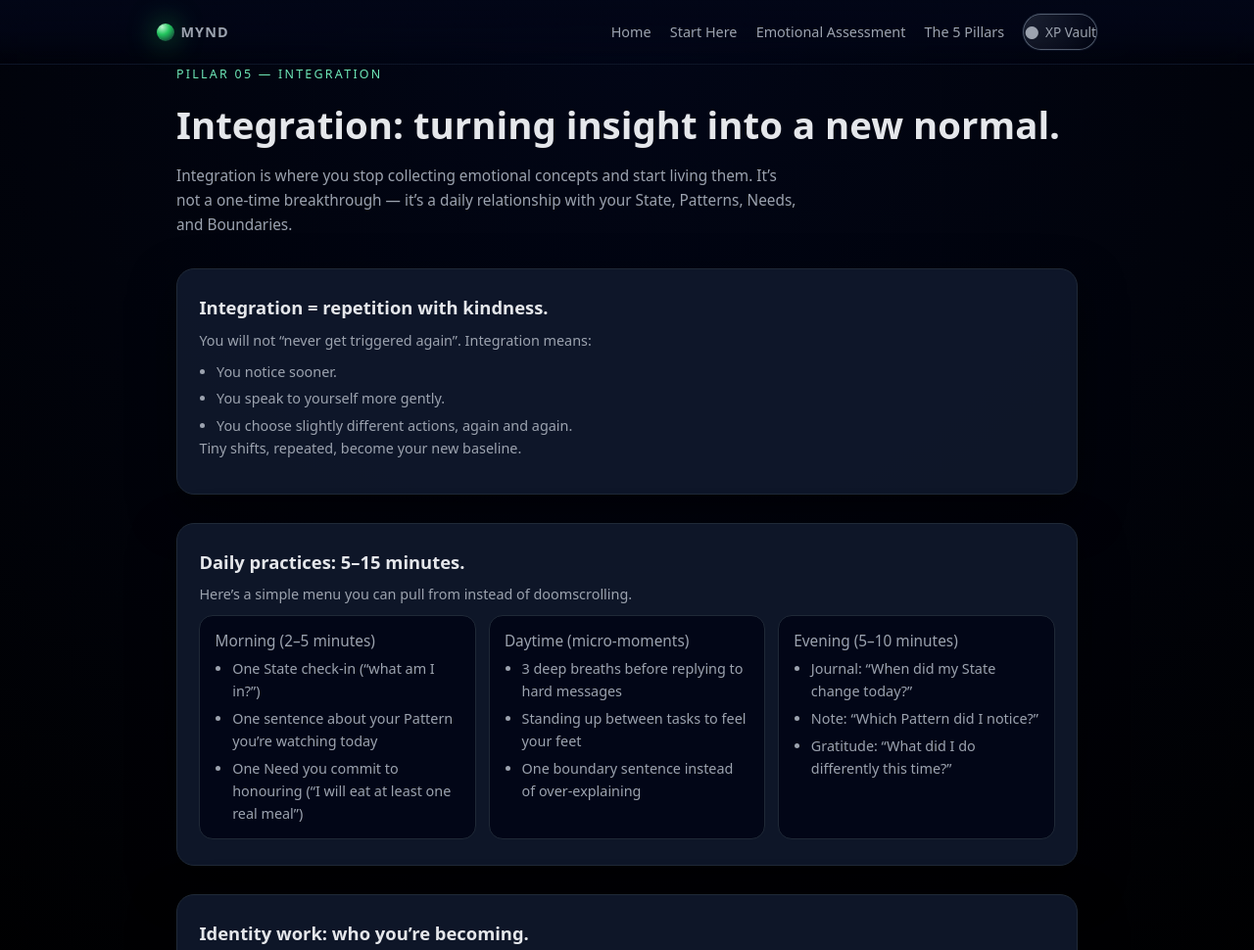
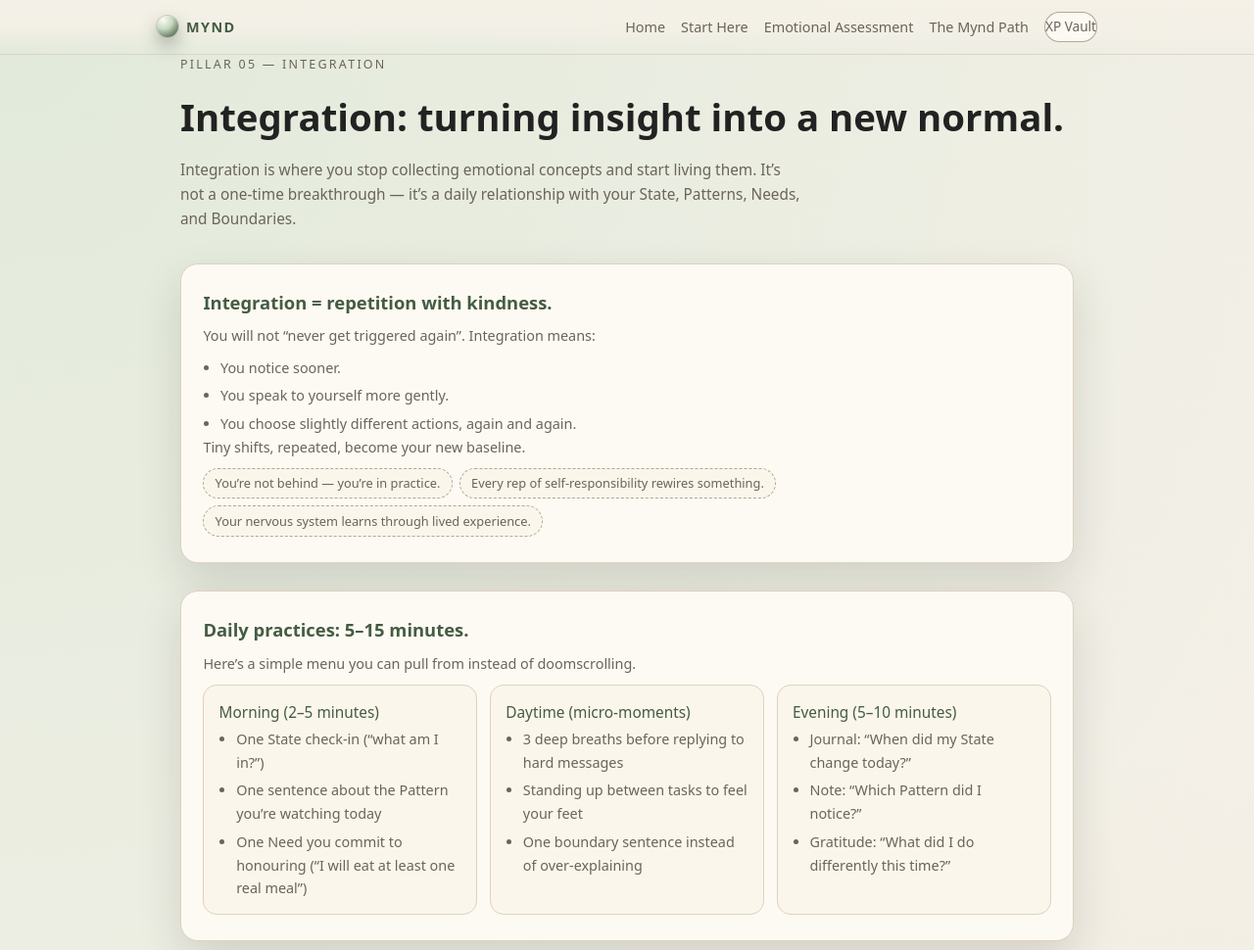
Before and after one commit to ZenRestoration/InnerVerse, a plain HTML site: page integration.html in a window 1280 px wide. Shown: the top 970 px of the page at 98% size. Drawn offline with Linux system fonts and the light colour scheme.

Commit message:
Update integration.html

```diff
--- a/integration.html
+++ b/integration.html
@@ -7,60 +7,179 @@
   <meta name="description" content="Bring State, Patterns, Needs, and Boundaries together into daily practices, routines, and relationship upgrades." />
   <style>
     :root {
-      --bg:#050910;
-      --card:#101827;
-      --accent:#6ee7b7;
-      --accent-2:#38bdf8;
-      --text:#e5e7eb;
-      --muted:#9ca3af;
-      --border:#1f2937;
-      --font-sans:system-ui,-apple-system,BlinkMacSystemFont,"Inter",sans-serif;
-      --radius-lg:18px;
-      --shadow-soft:0 18px 45px rgba(0,0,0,0.5);
-      --transition:200ms ease;
+      /* Warm, parchment Mynd theme */
+      --bg: #f4f0e7;
+      --bg-alt: #e7e0d0;
+      --card: #fdfaf4;
+      --accent: #445c42;     /* deep moss */
+      --accent-soft: #d7e1d1;
+      --accent-2: #7b8f6a;   /* sage */
+      --text: #222222;
+      --muted: #6b6458;
+      --border: #ddd1c0;
+      --font-sans: system-ui, -apple-system, BlinkMacSystemFont, "Inter", sans-serif;
+      --radius-lg: 18px;
+      --shadow-soft: 0 18px 45px rgba(34, 32, 27, 0.14);
+      --transition: 160ms ease;
     }
+
     *{box-sizing:border-box;margin:0;padding:0;}
+
     body{
       font-family:var(--font-sans);
-      background:radial-gradient(circle at top,#020617 0,#000 60%);
+      background:
+        radial-gradient(circle at top left, #e1eadb 0, transparent 55%),
+        radial-gradient(circle at bottom right, #efe0cf 0, transparent 60%),
+        var(--bg);
       color:var(--text);
-      line-height:1.6;
+      line-height:1.65;
       min-height:100vh;
     }
+
     a{color:inherit;text-decoration:none;}
-    .shell{max-width:960px;margin:0 auto;padding:0 1.25rem;}
+    .shell{max-width:960px;margin:0 auto;padding:0 1.5rem;}
+
+    /* Header / Nav */
 
     header{
-      position:sticky;top:0;z-index:40;
-      backdrop-filter:blur(18px);
-      background:linear-gradient(to bottom,rgba(2,6,23,0.96),rgba(2,6,23,0.78),transparent);
-      border-bottom:1px solid rgba(15,23,42,0.9);
+      position:sticky;
+      top:0;
+      z-index:40;
+      backdrop-filter:blur(12px);
+      background:linear-gradient(
+        to bottom,
+        rgba(244,240,231,0.96),
+        rgba(244,240,231,0.9),
+        transparent
+      );
+      border-bottom:1px solid rgba(221,209,192,0.9);
     }
-    .nav{display:flex;align-items:center;justify-content:space-between;padding:0.9rem 0;}
-    .brand{display:flex;align-items:center;gap:0.4rem;font-weight:600;letter-spacing:0.08em;text-transform:uppercase;font-size:0.9rem;color:var(--muted);}
-    .brand-orb{width:18px;height:18px;border-radius:999px;background:radial-gradient(circle at 30% 20%,#bbf7d0 0,#22c55e 40%,#0f172a 100%);box-shadow:0 0 28px rgba(34,197,94,0.7);}
-    .nav-links{display:flex;align-items:center;gap:1.2rem;font-size:0.9rem;}
-    .nav-links a{color:var(--muted);padding:0.2rem 0;position:relative;}
-    .nav-links a::after{content:"";position:absolute;left:0;bottom:-0.35rem;width:0;height:2px;background:linear-gradient(to right,var(--accent),var(--accent-2));transition:width var(--transition);}
+
+    .nav{
+      display:flex;
+      align-items:center;
+      justify-content:space-between;
+      padding:0.75rem 0;
+    }
+
+    .brand{
+      display:flex;
+      align-items:center;
+      gap:0.5rem;
+      font-weight:600;
+      letter-spacing:0.1em;
+      text-transform:uppercase;
+      font-size:0.9rem;
+      color:var(--accent);
+    }
+
+    .brand-orb{
+      width:22px;
+      height:22px;
+      border-radius:999px;
+      background:
+        radial-gradient(circle at 30% 20%, #fdfaf4 0, #c7d9c0 40%, #31422f 100%);
+      box-shadow:0 0 0 1px rgba(178,190,173,0.7),
+                 0 8px 18px rgba(49,66,47,0.4);
+    }
+
+    .nav-links{
+      display:flex;
+      align-items:center;
+      gap:1rem;
+      font-size:0.9rem;
+    }
+
+    .nav-links a{
+      color:var(--muted);
+      padding:0.2rem 0;
+      position:relative;
+    }
+
+    .nav-links a::after{
+      content:"";
+      position:absolute;
+      left:0;
+      bottom:-0.25rem;
+      width:0;
+      height:2px;
+      border-radius:999px;
+      background:linear-gradient(to right,var(--accent),var(--accent-2));
+      transition:width var(--transition);
+    }
+
     .nav-links a:hover::after,
-    .nav-links a[aria-current="page"]::after{width:100%;}
-    .nav-links a[aria-current="page"]{color:#e5e7eb;}
-    .nav-cta{padding:0.45rem 0.9rem;border-radius:999px;border:1px solid rgba(148,163,184,0.5);font-size:0.85rem;color:#e5e7eb;display:inline-flex;align-items:center;gap:0.35rem;background:radial-gradient(circle at top left,rgba(148,163,184,0.18),transparent);box-shadow:0 0 0 1px rgba(15,23,42,0.7);}
-    .nav-cta span{font-size:1.1rem;}
-    .nav-toggle{display:none;border:none;background:none;color:var(--muted);font-size:1.3rem;cursor:pointer;}
+    .nav-links a[aria-current="page"]::after{
+      width:100%;
+    }
+
+    .nav-links a[aria-current="page"]{
+      color:var(--text);
+      font-weight:500;
+    }
+
+    .nav-cta{
+      padding:0.4rem 0.9rem;
+      border-radius:999px;
+      border:1px solid rgba(162,147,126,0.8);
+      font-size:0.85rem;
+      color:var(--accent);
+      background:rgba(253,250,244,0.9);
+    }
+
+    .nav-toggle{
+      display:none;
+      border:none;
+      background:none;
+      color:var(--muted);
+      font-size:1.3rem;
+      cursor:pointer;
+    }
+
     @media(max-width:800px){
       .nav-links{display:none;}
       .nav-toggle{display:block;}
-      .nav-links.mobile-open{display:flex;position:absolute;top:56px;right:1.25rem;flex-direction:column;align-items:flex-start;padding:0.75rem 0.9rem;background:#020617;border-radius:14px;box-shadow:var(--shadow-soft);border:1px solid var(--border);}
+      .nav-links.mobile-open{
+        display:flex;
+        position:absolute;
+        top:54px;
+        right:1.5rem;
+        flex-direction:column;
+        align-items:flex-start;
+        padding:0.7rem 0.9rem;
+        background:#fdfaf4;
+        border-radius:12px;
+        box-shadow:0 18px 40px rgba(34,32,27,0.25);
+        border:1px solid var(--border);
+      }
     }
 
-    main{padding:3.2rem 0 3rem;}
-    h1{font-size:clamp(2rem,3vw,2.4rem);margin-bottom:0.6rem;}
-    .eyebrow{font-size:0.78rem;text-transform:uppercase;letter-spacing:0.18em;color:var(--accent);margin-bottom:0.7rem;}
-    .lead{font-size:0.96rem;color:var(--muted);max-width:40rem;margin-bottom:1.6rem;}
+    /* Main */
+
+    main{padding:3rem 0 3rem;}
+
+    h1{
+      font-size:clamp(2rem,3vw,2.4rem);
+      margin-bottom:0.6rem;
+    }
+
+    .eyebrow{
+      font-size:0.78rem;
+      text-transform:uppercase;
+      letter-spacing:0.18em;
+      color:var(--muted);
+      margin-bottom:0.7rem;
+    }
+
+    .lead{
+      font-size:0.96rem;
+      color:var(--muted);
+      max-width:40rem;
+      margin-bottom:1.8rem;
+    }
 
     section{
-      background:rgba(15,23,42,0.96);
+      background:var(--card);
       border-radius:var(--radius-lg);
       border:1px solid var(--border);
       box-shadow:var(--shadow-soft);
@@ -68,10 +187,41 @@
       margin-bottom:1.8rem;
       font-size:0.9rem;
     }
-    section h2{font-size:1.15rem;margin-bottom:0.45rem;}
-    section p{color:var(--muted);margin-bottom:0.55rem;}
-    ul{color:var(--muted);margin-left:1.1rem;font-size:0.9rem;}
+
+    section h2{
+      font-size:1.15rem;
+      margin-bottom:0.45rem;
+      color:var(--accent);
+    }
+
+    section p{
+      color:var(--muted);
+      margin-bottom:0.55rem;
+    }
+
+    ul{
+      color:var(--muted);
+      margin-left:1.1rem;
+      font-size:0.9rem;
+    }
+
     li+li{margin-top:0.3rem;}
+
+    .chips{
+      display:flex;
+      flex-wrap:wrap;
+      gap:0.45rem;
+      margin-top:0.6rem;
+    }
+
+    .chip{
+      font-size:0.8rem;
+      padding:0.26rem 0.7rem;
+      border-radius:999px;
+      border:1px dashed rgba(162,147,126,0.8);
+      color:var(--muted);
+      background:#fbf6eb;
+    }
 
     .three-col{
       display:grid;
@@ -79,23 +229,32 @@
       gap:0.8rem;
       margin-top:0.6rem;
     }
+
     @media(max-width:880px){
       .three-col{grid-template-columns:minmax(0,1fr);}
     }
+
     .card{
-      background:#020617;
+      background:#fbf6eb;
       border-radius:14px;
       border:1px solid var(--border);
       padding:0.9rem 0.95rem;
       font-size:0.86rem;
       color:var(--muted);
     }
-    .card-title{font-size:0.96rem;margin-bottom:0.2rem;}
+
+    .card-title{
+      font-size:0.96rem;
+      margin-bottom:0.2rem;
+      color:var(--accent);
+      font-weight:500;
+    }
 
     .checklist{
       list-style:none;
       margin-left:0;
     }
+
     .checklist li::before{
       content:"☐";
       margin-right:0.35rem;
@@ -103,7 +262,7 @@
     }
 
     .script{
-      background:#020617;
+      background:#fbf6eb;
       border-radius:14px;
       border:1px solid var(--border);
       padding:0.85rem 0.95rem;
@@ -111,9 +270,24 @@
       color:var(--muted);
       margin-top:0.5rem;
     }
+
+    .script strong{
+      display:block;
+      margin-bottom:0.15rem;
+      color:var(--accent);
+    }
+
     .script code{font-family:inherit;}
 
-    .btn-row{display:flex;flex-wrap:wrap;gap:0.7rem;margin-top:0.8rem;}
+    /* Buttons */
+
+    .btn-row{
+      display:flex;
+      flex-wrap:wrap;
+      gap:0.7rem;
+      margin-top:0.9rem;
+    }
+
     .btn{
       border-radius:999px;
       padding:0.75rem 1.25rem;
@@ -124,42 +298,76 @@
       align-items:center;
       justify-content:center;
       gap:0.35rem;
-      transition:background var(--transition),color var(--transition),transform 120ms ease,box-shadow var(--transition),border var(--transition);
+      transition:
+        background var(--transition),
+        color var(--transition),
+        transform 120ms ease,
+        box-shadow var(--transition),
+        border var(--transition);
       text-decoration:none;
       white-space:nowrap;
     }
+
     .btn-primary{
-      background:radial-gradient(circle at top left,#22c55e,#16a34a);
-      color:#052e16;
-      box-shadow:0 14px 45px rgba(22,163,74,0.6);
+      background:linear-gradient(135deg,#445c42,#7b8f6a);
+      color:#fdfaf4;
+      box-shadow:0 14px 32px rgba(68,92,66,0.35);
       font-weight:600;
     }
+
     .btn-primary:hover{
       transform:translateY(-1px);
-      box-shadow:0 18px 55px rgba(22,163,74,0.75);
+      box-shadow:0 18px 40px rgba(68,92,66,0.45);
     }
+
     .btn-secondary{
-      background:rgba(15,23,42,0.9);
-      color:var(--text);
-      border-color:rgba(148,163,184,0.5);
+      background:rgba(253,250,244,0.95);
+      color:var(--accent);
+      border-color:rgba(178,165,148,0.9);
     }
+
     .btn-secondary:hover{
-      background:#020617;
-      border-color:rgba(148,163,184,0.9);
+      background:#fdfaf4;
       transform:translateY(-1px);
     }
 
+    /* Footer */
+
     footer{
-      border-top:1px solid rgba(15,23,42,1);
-      padding:1.4rem 0 2rem;
+      border-top:1px solid rgba(221,209,192,1);
+      padding:1.6rem 0 2.2rem;
       font-size:0.8rem;
       color:var(--muted);
+      background:#f7f2e9;
       margin-top:2rem;
     }
-    .footer-grid{display:flex;flex-wrap:wrap;gap:1.2rem;justify-content:space-between;align-items:flex-start;}
-    .footer-links{display:flex;flex-wrap:wrap;gap:0.9rem;}
-    .footer-links a:hover{color:#e5e7eb;}
+
+    .footer-grid{
+      display:flex;
+      flex-wrap:wrap;
+      gap:1.2rem;
+      justify-content:space-between;
+      align-items:flex-start;
+    }
+
+    .footer-links{
+      display:flex;
+      flex-wrap:wrap;
+      gap:0.9rem;
+    }
+
+    .footer-links a{
+      color:var(--muted);
+    }
+
+    .footer-links a:hover{
+      color:var(--accent);
+    }
+
     @media(max-width:680px){
+      footer{
+        padding-bottom:2.3rem;
+      }
       .footer-grid{flex-direction:column;}
     }
   </style>
@@ -177,8 +385,8 @@
         <a href="index.html">Home</a>
         <a href="start-here.html">Start Here</a>
         <a href="assessment.html">Emotional Assessment</a>
-        <a href="pillars.html">The 5 Pillars</a>
-        <a href="xp-vault.html" class="nav-cta"><span>●</span> XP Vault</a>
+        <a href="pillars.html">The Mynd Path</a>
+        <a href="xp-vault.html" class="nav-cta">XP Vault</a>
       </div>
     </nav>
   </div>
@@ -208,6 +416,11 @@
     <p>
       Tiny shifts, repeated, become your new baseline.
     </p>
+    <div class="chips">
+      <div class="chip">You’re not behind — you’re in practice.</div>
+      <div class="chip">Every rep of self-responsibility rewires something.</div>
+      <div class="chip">Your nervous system learns through lived experience.</div>
+    </div>
   </section>
 
   <section id="daily-practices">
@@ -219,7 +432,7 @@
         <div class="card-title">Morning (2–5 minutes)</div>
         <ul>
           <li>One State check-in (“what am I in?”)</li>
-          <li>One sentence about your Pattern you’re watching today</li>
+          <li>One sentence about the Pattern you’re watching today</li>
           <li>One Need you commit to honouring (“I will eat at least one real meal”)</li>
         </ul>
       </div>
@@ -254,7 +467,7 @@
       <li>From “I never have needs” → “I’m someone whose needs matter, including to me.”</li>
     </ul>
     <div class="script">
-      <strong>Identity affirmation:</strong><br>
+      <strong>Identity affirmation:</strong>
       <code>
         “I am someone who notices my state and responds with care.
         Even when I fall back into old patterns, I am still someone who is changing.”
@@ -265,8 +478,8 @@
   <section id="relationships">
     <h2>Relationship upgrades.</h2>
     <p>
-      Integration isn’t just internal — it shifts your relationships. Try choosing
-      one relationship to gently upgrade over the next month.
+      Integration isn’t just internal — it shifts your relationships. Choose one
+      relationship to gently upgrade over the next month.
     </p>
     <ul class="checklist">
       <li>Have one honest conversation using a need + boundary script.</li>
@@ -274,6 +487,26 @@
       <li>Invite more support from someone safe (“Can I vent, or do you have capacity?”).</li>
       <li>Celebrate one moment where you responded differently than before.</li>
     </ul>
+  </section>
+
+  <section id="relapse">
+    <h2>When old patterns return.</h2>
+    <p>
+      Regression is not proof that nothing changed — it’s proof that you’re human.
+      Under stress, the oldest wiring often steps up first.
+    </p>
+    <ul>
+      <li>Notice: “Oh, I’m in an old loop right now.”</li>
+      <li>Normalize: “Of course this shows up here — this is a high-stakes area.”</li>
+      <li>Adjust: “What is one degree gentler or more boundaried than last time?”</li>
+    </ul>
+    <div class="script">
+      <strong>Repair script (with yourself or others):</strong>
+      <code>
+        “I slipped into an old pattern there. I’m noticing it now,
+        and I’m choosing to respond differently going forward.”
+      </code>
+    </div>
   </section>
 
   <section id="wrap">
@@ -293,6 +526,10 @@
       <li><strong>Needs:</strong> What do I truly need?</li>
       <li><strong>Boundaries:</strong> What’s okay / not okay for me?</li>
     </ul>
+    <p style="margin-top:0.6rem;">
+      Integration is the spiral of your life — you pass the same themes from a higher,
+      kinder vantage point each time.
+    </p>
 
     <div class="btn-row">
       <a href="xp-vault.html" class="btn btn-primary">Continue inside XP Vault →</a>
@@ -310,7 +547,7 @@
     <div class="footer-links">
       <a href="index.html">Home</a>
       <a href="assessment.html">Assessment</a>
-      <a href="pillars.html">5 Pillars</a>
+      <a href="pillars.html">The Mynd Path</a>
       <a href="xp-vault.html">XP Vault</a>
     </div>
     <div>
```
